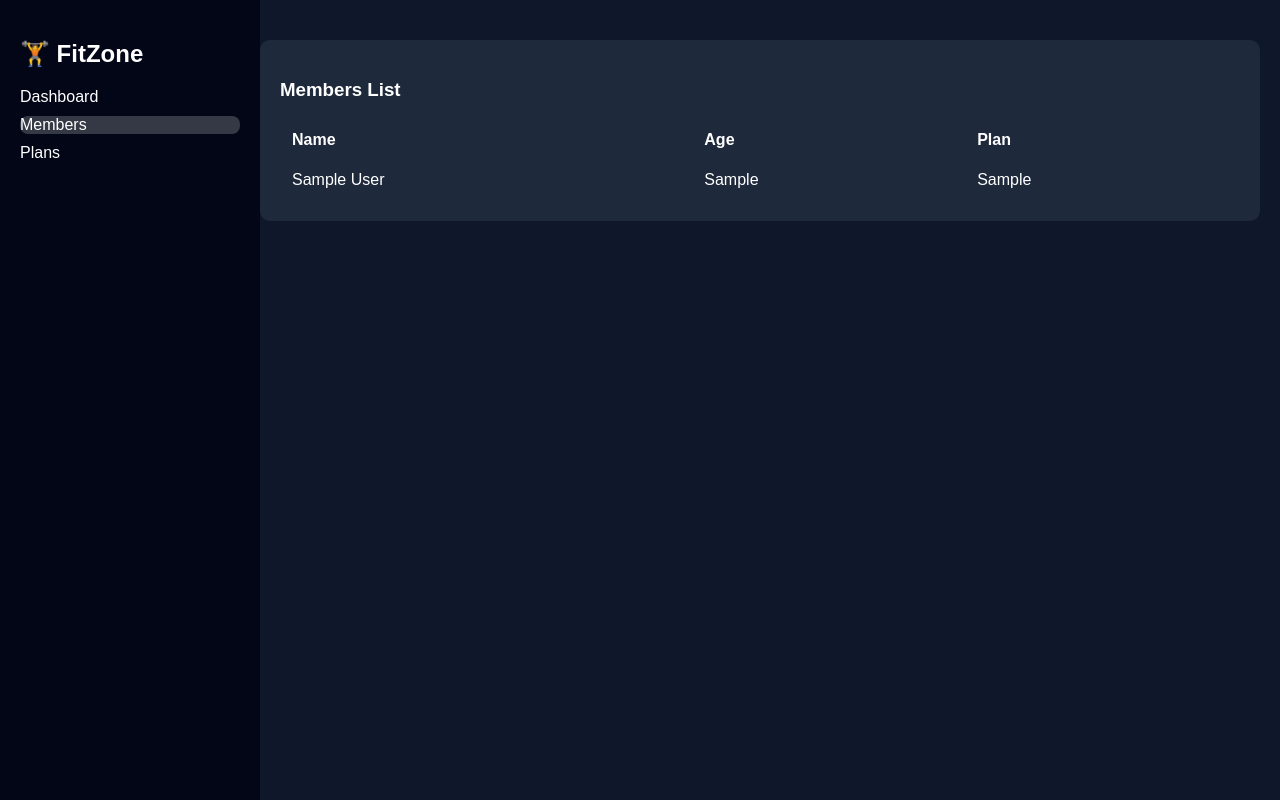
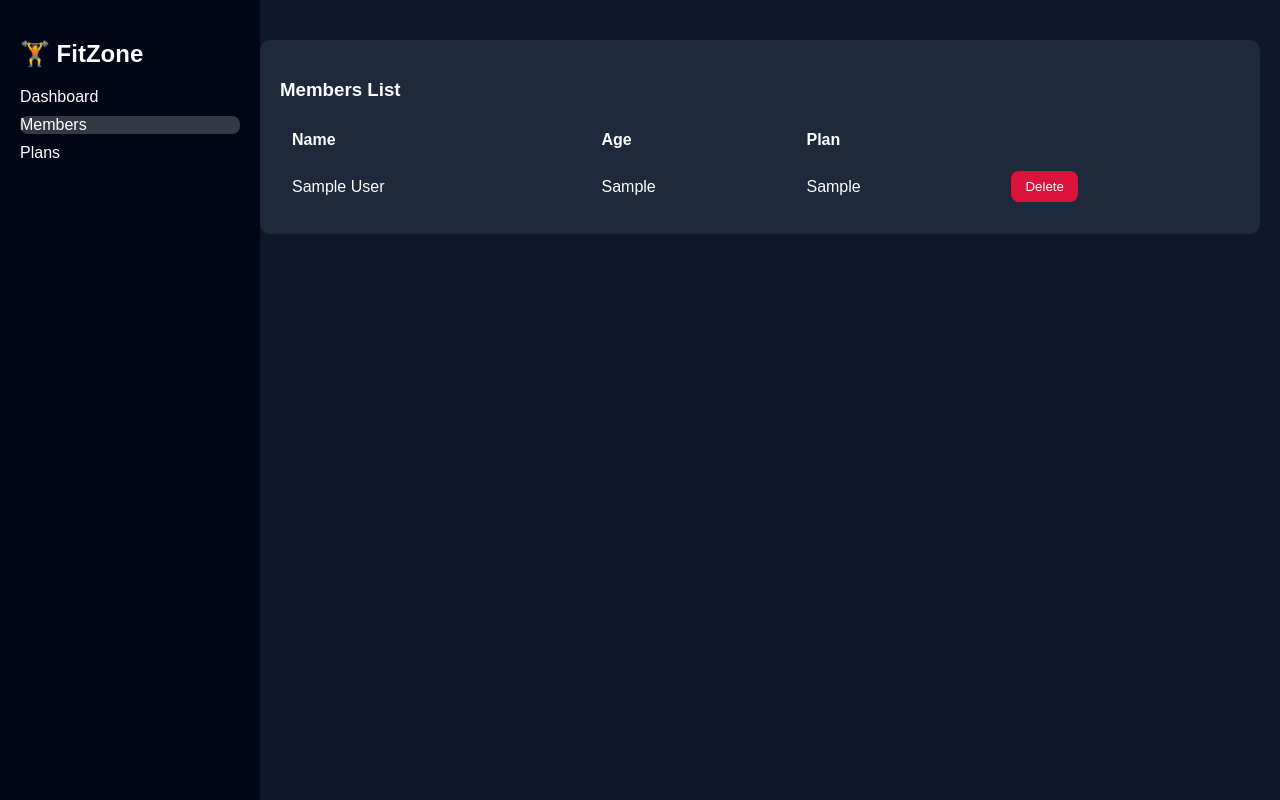
Before and after one commit to mindyatra57-droid/fitzone, a Flask app: page / in a window 1280 px wide, after a click on "Members". Run offline with Flask 3, Linux system fonts and the light colour scheme; tables that the repository leaves empty hold one stand-in row (values such as "Sample post").

```diff
--- a/app.py
+++ b/app.py
@@ -62,3 +62,16 @@ def index():
 if __name__ == "__main__":
     port = int(os.environ.get("PORT", 5000))
     app.run(host="0.0.0.0", port=port)
+# DELETE MEMBER
+@app.route("/delete/<int:id>")
+def delete(id):
+
+    conn = sqlite3.connect("gym.db")
+    cursor = conn.cursor()
+
+    cursor.execute("DELETE FROM members WHERE id = ?", (id,))
+
+    conn.commit()
+    conn.close()
+
+    return redirect("/")
--- a/static/style.css
+++ b/static/style.css
@@ -84,3 +84,16 @@ td, th {
 .section {
     animation: fadeIn 0.4s ease-in-out;
 }
+.delete-btn{
+    background: crimson;
+    color: white;
+    border: none;
+    padding: 8px 14px;
+    border-radius: 8px;
+    cursor: pointer;
+    transition: 0.3s;
+}
+
+.delete-btn:hover{
+    opacity: 0.8;
+}
--- a/templates/index.html
+++ b/templates/index.html
@@ -63,6 +63,12 @@
     <td>{{ m[1] }}</td>
     <td>{{ m[2] }}</td>
     <td>{{ m[3] }}</td>
+
+    <td>
+        <a href="/delete/{{ m[0] }}">
+            <button class="delete-btn">Delete</button>
+        </a>
+    </td>
 </tr>
 {% endfor %}
             </table>
```
Lines whose indentation alone changed are shown as unchanged.
